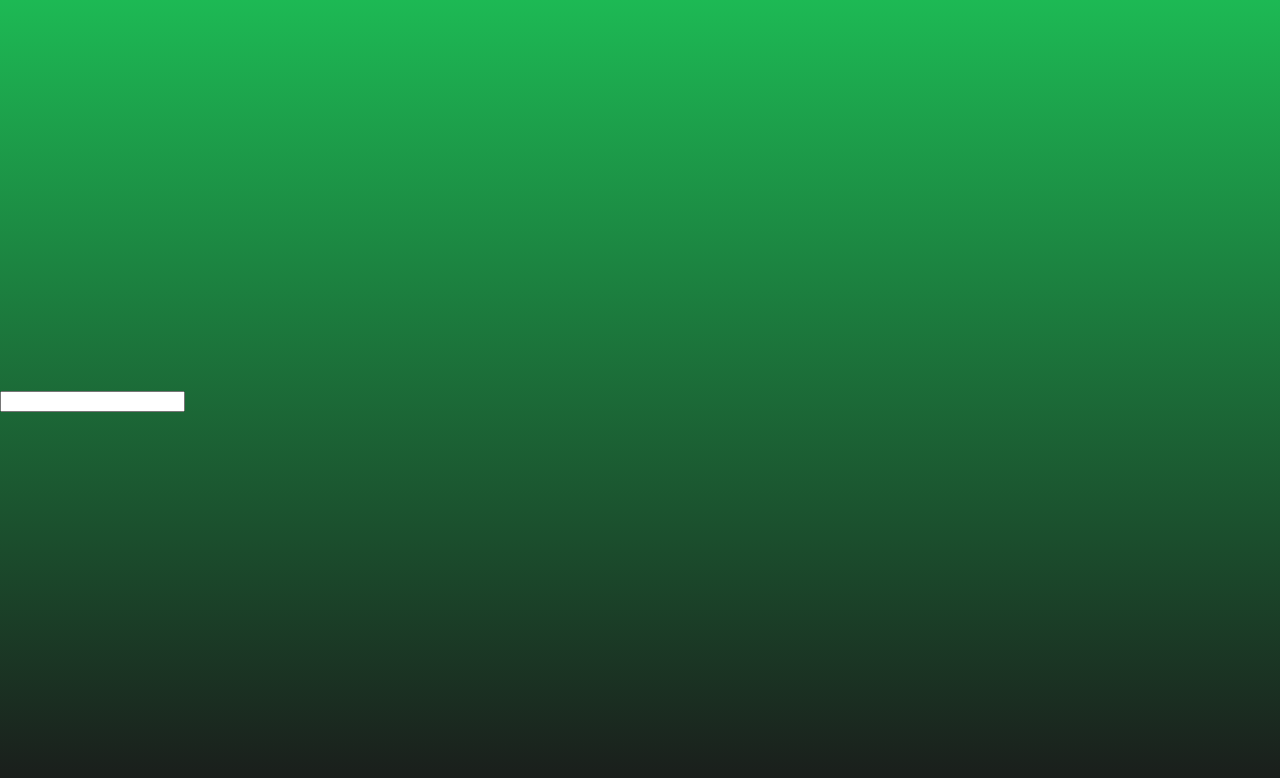
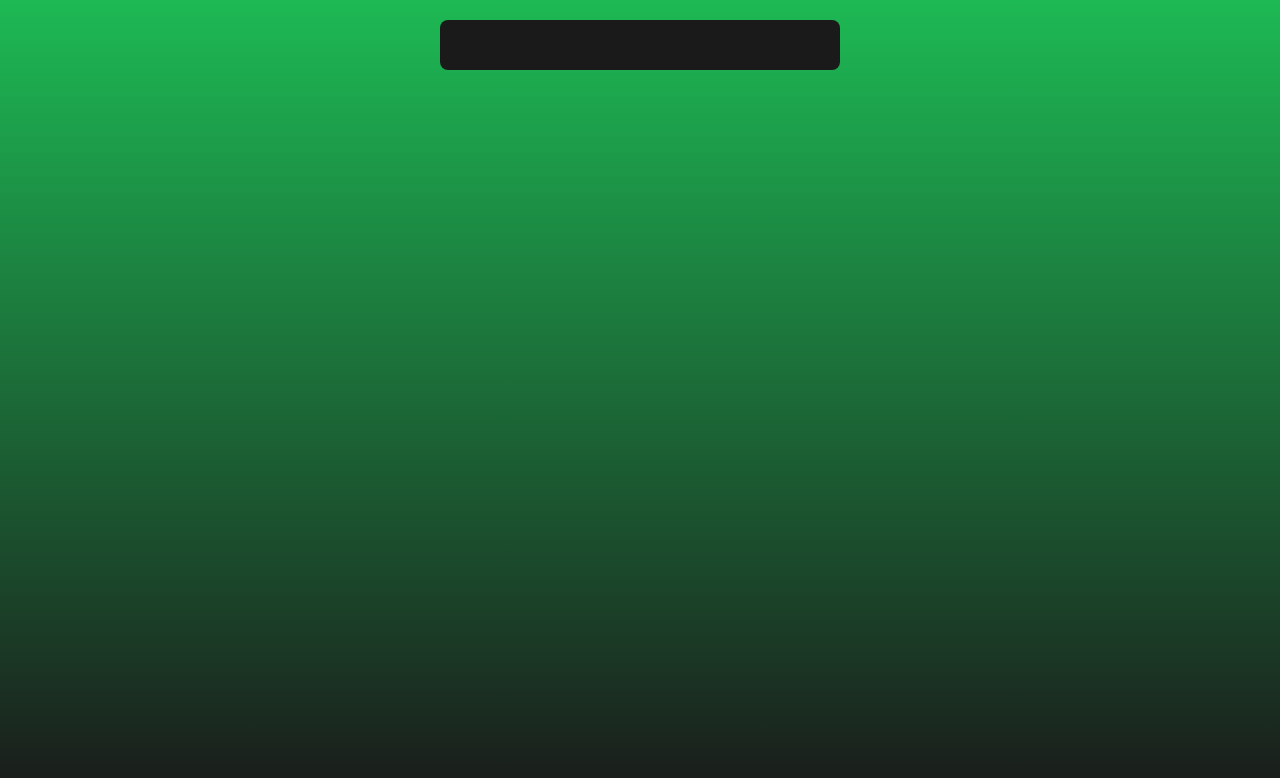
Before and after one commit to kuro-neko-xyz/jammming, a React (Vite) app: page / in a window 1280 px wide. Shown: the top 778 px of the page. Built offline with nearby package versions, Linux system fonts and the light colour scheme.

Commit message:
JAM-13: Add Basic Styling to SearchBar Component

```diff
--- a/src/App.module.scss
+++ b/src/App.module.scss
@@ -1,6 +1,9 @@
-#root {
-  max-width: 1280px;
-  margin: 0 auto;
-  padding: 2rem;
-  text-align: center;
+.app {
+  height: 100vh;
+  width: 100vw;
+  display: flex;
+  flex-direction: column;
+  align-items: center;
+  padding: 20px;
+  box-sizing: border-box;
 }
--- a/src/App.tsx
+++ b/src/App.tsx
@@ -1,11 +1,11 @@
-import "./App.module.scss";
+import styles from "./App.module.scss";
 import SearchBar from "./components/SearchBar";
 
 function App() {
   return (
-    <>
+    <div className={styles.app}>
       <SearchBar />
-    </>
+    </div>
   );
 }
 
--- a/src/components/SearchBar/index.tsx
+++ b/src/components/SearchBar/index.tsx
@@ -2,6 +2,7 @@ import { useEffect, useState } from "react";
 import searchBarTransform from "../../transforms/SearchBar";
 import Option from "../Option";
 import { type Tracks } from "../../models/Track";
+import styles from "./styles.module.scss";
 
 const SearchBar = () => {
   const [input, setInput] = useState("");
@@ -27,6 +28,7 @@ const SearchBar = () => {
   return (
     <form onSubmit={handleFormSubmit}>
       <input
+        className={styles.input}
         id="search"
         name="search"
         onChange={handleInputChange}
--- /dev/null
+++ b/src/components/SearchBar/styles.module.scss
@@ -0,0 +1,4 @@
+.input {
+  width: 400px;
+  height: 50px;
+}
--- a/src/index.css
+++ b/src/index.css
@@ -35,6 +35,7 @@ h1 {
   line-height: 1.1;
 }
 
+input,
 button {
   border-radius: 8px;
   border: 1px solid transparent;
@@ -45,6 +46,7 @@ button {
   background-color: #1a1a1a;
   cursor: pointer;
   transition: border-color 0.25s;
+  box-sizing: border-box;
 }
 button:hover {
   border-color: #646cff;
```
